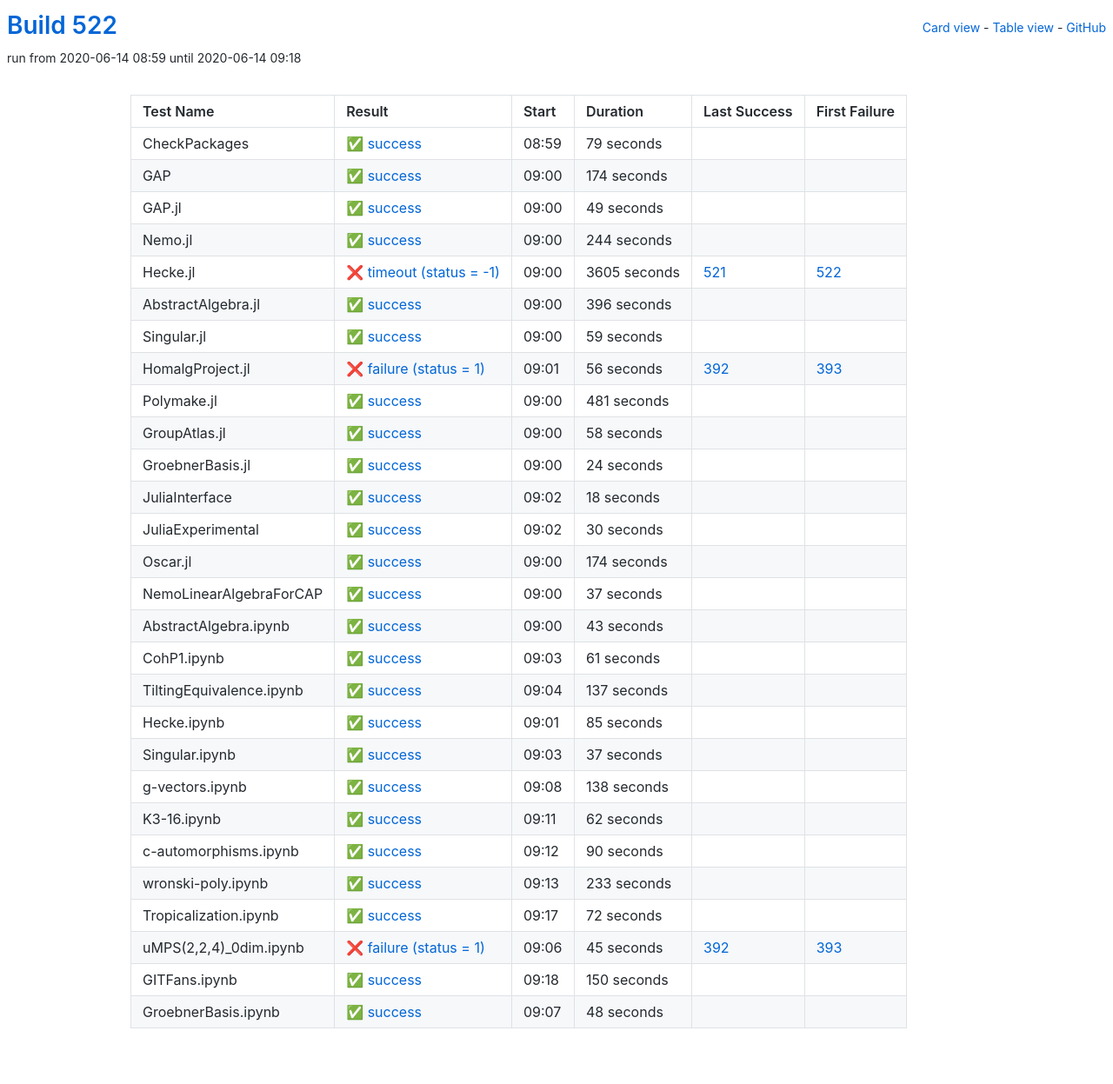
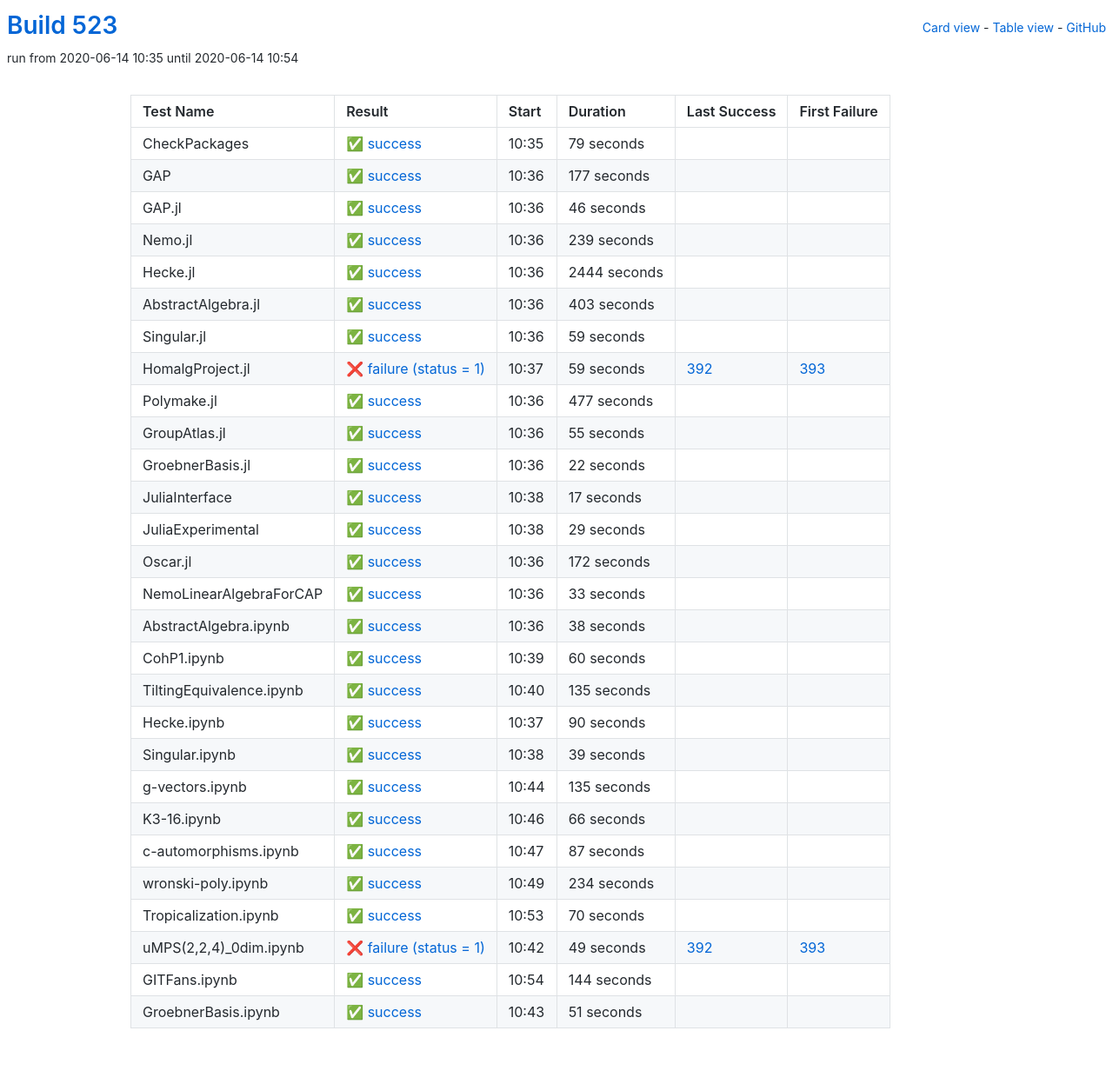
Before and after one commit to oscar-system/oscar-ci-status-1.4, a Jekyll site: the page built from table.html, in a window 1280 px wide. Shown: the whole page at 87% size. Built offline with Jekyll 4.4.1, drawn with Linux system fonts in a browser that asks for light colours.

Commit message:
Build #523

```diff
--- a/_data/ci.yml
+++ b/_data/ci.yml
@@ -1,6 +1,6 @@
 ---
-build: 522
-build_url: https://oscarci.mathematik.uni-kl.de/job/oscar-julia-1.4/522/
+build: 523
+build_url: https://oscarci.mathematik.uni-kl.de/job/oscar-julia-1.4/523/
 job: oscar-julia-1.4
 organization: oscar-system
 repo: oscar-ci-status-1.4
@@ -8,8 +8,8 @@ repourl: https://github.com/oscar-system/oscar-ci-status-1.4
 tests:
 - name: CheckPackages
   id: checkpackages
-  log: https://oscarci.mathematik.uni-kl.de/job/oscar-julia-1.4/522/artifact/logs/build-522/CheckPackages.log
-  start: 2020-06-14 08:59
+  log: https://oscarci.mathematik.uni-kl.de/job/oscar-julia-1.4/523/artifact/logs/build-523/CheckPackages.log
+  start: 2020-06-14 10:35
   success: true
   exitcode: 0
   status: success
@@ -20,68 +20,68 @@ tests:
   first_failure_url:
 - name: GAP
   id: gap
-  log: https://oscarci.mathematik.uni-kl.de/job/oscar-julia-1.4/522/artifact/logs/build-522/GAP.log
-  start: 2020-06-14 09:00
+  log: https://oscarci.mathematik.uni-kl.de/job/oscar-julia-1.4/523/artifact/logs/build-523/GAP.log
+  start: 2020-06-14 10:36
   success: true
   exitcode: 0
   status: success
-  duration: 174
+  duration: 177
   last_success: false
   last_success_url:
   first_failure: false
   first_failure_url:
 - name: GAP.jl
   id: gap-jl
-  log: https://oscarci.mathematik.uni-kl.de/job/oscar-julia-1.4/522/artifact/logs/build-522/GAP.jl.log
-  start: 2020-06-14 09:00
+  log: https://oscarci.mathematik.uni-kl.de/job/oscar-julia-1.4/523/artifact/logs/build-523/GAP.jl.log
+  start: 2020-06-14 10:36
   success: true
   exitcode: 0
   status: success
-  duration: 49
+  duration: 46
   last_success: false
   last_success_url:
   first_failure: false
   first_failure_url:
 - name: Nemo.jl
   id: nemo-jl
-  log: https://oscarci.mathematik.uni-kl.de/job/oscar-julia-1.4/522/artifact/logs/build-522/Nemo.jl.log
-  start: 2020-06-14 09:00
+  log: https://oscarci.mathematik.uni-kl.de/job/oscar-julia-1.4/523/artifact/logs/build-523/Nemo.jl.log
+  start: 2020-06-14 10:36
   success: true
   exitcode: 0
   status: success
-  duration: 244
+  duration: 239
   last_success: false
   last_success_url:
   first_failure: false
   first_failure_url:
 - name: Hecke.jl
   id: hecke-jl
-  log: https://oscarci.mathematik.uni-kl.de/job/oscar-julia-1.4/522/artifact/logs/build-522/Hecke.jl.log
-  start: 2020-06-14 09:00
-  success: false
-  exitcode: -1
-  status: timeout
-  duration: 3605
-  last_success: 521
-  last_success_url: https://oscarci.mathematik.uni-kl.de/job/oscar-julia-1.4/521/
-  first_failure: 522
-  first_failure_url: https://oscarci.mathematik.uni-kl.de/job/oscar-julia-1.4/522/
-- name: AbstractAlgebra.jl
-  id: abstractalgebra-jl
-  log: https://oscarci.mathematik.uni-kl.de/job/oscar-julia-1.4/522/artifact/logs/build-522/AbstractAlgebra.jl.log
-  start: 2020-06-14 09:00
+  log: https://oscarci.mathematik.uni-kl.de/job/oscar-julia-1.4/523/artifact/logs/build-523/Hecke.jl.log
+  start: 2020-06-14 10:36
   success: true
   exitcode: 0
   status: success
-  duration: 396
+  duration: 2444
+  last_success: false
+  last_success_url:
+  first_failure: false
+  first_failure_url:
+- name: AbstractAlgebra.jl
+  id: abstractalgebra-jl
+  log: https://oscarci.mathematik.uni-kl.de/job/oscar-julia-1.4/523/artifact/logs/build-523/AbstractAlgebra.jl.log
+  start: 2020-06-14 10:36
+  success: true
+  exitcode: 0
+  status: success
+  duration: 403
   last_success: false
   last_success_url:
   first_failure: false
   first_failure_url:
 - name: Singular.jl
   id: singular-jl
-  log: https://oscarci.mathematik.uni-kl.de/job/oscar-julia-1.4/522/artifact/logs/build-522/Singular.jl.log
-  start: 2020-06-14 09:00
+  log: https://oscarci.mathematik.uni-kl.de/job/oscar-julia-1.4/523/artifact/logs/build-523/Singular.jl.log
+  start: 2020-06-14 10:36
   success: true
   exitcode: 0
   status: success
@@ -92,188 +92,140 @@ tests:
   first_failure_url:
 - name: HomalgProject.jl
   id: homalgproject-jl
-  log: https://oscarci.mathematik.uni-kl.de/job/oscar-julia-1.4/522/artifact/logs/build-522/HomalgProject.jl.log
-  start: 2020-06-14 09:01
+  log: https://oscarci.mathematik.uni-kl.de/job/oscar-julia-1.4/523/artifact/logs/build-523/HomalgProject.jl.log
+  start: 2020-06-14 10:37
   success: false
   exitcode: 1
   status: failure
-  duration: 56
+  duration: 59
   last_success: 392
   last_success_url: https://oscarci.mathematik.uni-kl.de/job/oscar-julia-1.4/392/
   first_failure: 393
   first_failure_url: https://oscarci.mathematik.uni-kl.de/job/oscar-julia-1.4/393/
 - name: Polymake.jl
   id: polymake-jl
-  log: https://oscarci.mathematik.uni-kl.de/job/oscar-julia-1.4/522/artifact/logs/build-522/Polymake.jl.log
-  start: 2020-06-14 09:00
+  log: https://oscarci.mathematik.uni-kl.de/job/oscar-julia-1.4/523/artifact/logs/build-523/Polymake.jl.log
+  start: 2020-06-14 10:36
   success: true
   exitcode: 0
   status: success
-  duration: 481
+  duration: 477
   last_success: false
   last_success_url:
   first_failure: false
   first_failure_url:
 - name: GroupAtlas.jl
   id: groupatlas-jl
-  log: https://oscarci.mathematik.uni-kl.de/job/oscar-julia-1.4/522/artifact/logs/build-522/GroupAtlas.jl.log
-  start: 2020-06-14 09:00
+  log: https://oscarci.mathematik.uni-kl.de/job/oscar-julia-1.4/523/artifact/logs/build-523/GroupAtlas.jl.log
+  start: 2020-06-14 10:36
   success: true
   exitcode: 0
   status: success
-  duration: 58
+  duration: 55
   last_success: false
   last_success_url:
   first_failure: false
   first_failure_url:
 - name: GroebnerBasis.jl
   id: groebnerbasis-jl
-  log: https://oscarci.mathematik.uni-kl.de/job/oscar-julia-1.4/522/artifact/logs/build-522/GroebnerBasis.jl.log
-  start: 2020-06-14 09:00
+  log: https://oscarci.mathematik.uni-kl.de/job/oscar-julia-1.4/523/artifact/logs/build-523/GroebnerBasis.jl.log
+  start: 2020-06-14 10:36
   success: true
   exitcode: 0
   status: success
-  duration: 24
+  duration: 22
   last_success: false
   last_success_url:
   first_failure: false
   first_failure_url:
 - name: JuliaInterface
   id: juliainterface
-  log: https://oscarci.mathematik.uni-kl.de/job/oscar-julia-1.4/522/artifact/logs/build-522/JuliaInterface.log
-  start: 2020-06-14 09:02
+  log: https://oscarci.mathematik.uni-kl.de/job/oscar-julia-1.4/523/artifact/logs/build-523/JuliaInterface.log
+  start: 2020-06-14 10:38
   success: true
   exitcode: 0
   status: success
-  duration: 18
+  duration: 17
   last_success: false
   last_success_url:
   first_failure: false
   first_failure_url:
 - name: JuliaExperimental
   id: juliaexperimental
-  log: https://oscarci.mathematik.uni-kl.de/job/oscar-julia-1.4/522/artifact/logs/build-522/JuliaExperimental.log
-  start: 2020-06-14 09:02
+  log: https://oscarci.mathematik.uni-kl.de/job/oscar-julia-1.4/523/artifact/logs/build-523/JuliaExperimental.log
+  start: 2020-06-14 10:38
   success: true
   exitcode: 0
   status: success
-  duration: 30
+  duration: 29
   last_success: false
   last_success_url:
   first_failure: false
   first_failure_url:
 - name: Oscar.jl
   id: oscar-jl
-  log: https://oscarci.mathematik.uni-kl.de/job/oscar-julia-1.4/522/artifact/logs/build-522/Oscar.jl.log
-  start: 2020-06-14 09:00
+  log: https://oscarci.mathematik.uni-kl.de/job/oscar-julia-1.4/523/artifact/logs/build-523/Oscar.jl.log
+  start: 2020-06-14 10:36
   success: true
   exitcode: 0
   status: success
-  duration: 174
+  duration: 172
   last_success: false
   last_success_url:
   first_failure: false
   first_failure_url:
 - name: NemoLinearAlgebraForCAP
   id: nemolinearalgebraforcap
-  log: https://oscarci.mathematik.uni-kl.de/job/oscar-julia-1.4/522/artifact/logs/build-522/NemoLinearAlgebraForCAP.log
-  start: 2020-06-14 09:00
+  log: https://oscarci.mathematik.uni-kl.de/job/oscar-julia-1.4/523/artifact/logs/build-523/NemoLinearAlgebraForCAP.log
+  start: 2020-06-14 10:36
   success: true
   exitcode: 0
   status: success
-  duration: 37
+  duration: 33
   last_success: false
   last_success_url:
   first_failure: false
   first_failure_url:
 - name: AbstractAlgebra.ipynb
   id: abstractalgebra-ipynb
-  log: https://oscarci.mathematik.uni-kl.de/job/oscar-julia-1.4/522/artifact/logs/build-522/AbstractAlgebra.ipynb.log
-  start: 2020-06-14 09:00
+  log: https://oscarci.mathematik.uni-kl.de/job/oscar-julia-1.4/523/artifact/logs/build-523/AbstractAlgebra.ipynb.log
+  start: 2020-06-14 10:36
   success: true
   exitcode: 0
   status: success
-  duration: 43
+  duration: 38
   last_success: false
   last_success_url:
   first_failure: false
   first_failure_url:
 - name: CohP1.ipynb
   id: cohp1-ipynb
-  log: https://oscarci.mathematik.uni-kl.de/job/oscar-julia-1.4/522/artifact/logs/build-522/CohP1.ipynb.log
-  start: 2020-06-14 09:03
+  log: https://oscarci.mathematik.uni-kl.de/job/oscar-julia-1.4/523/artifact/logs/build-523/CohP1.ipynb.log
+  start: 2020-06-14 10:39
   success: true
   exitcode: 0
   status: success
-  duration: 61
+  duration: 60
   last_success: false
   last_success_url:
   first_failure: false
   first_failure_url:
 - name: TiltingEquivalence.ipynb
   id: tiltingequivalence-ipynb
-  log: https://oscarci.mathematik.uni-kl.de/job/oscar-julia-1.4/522/artifact/logs/build-522/TiltingEquivalence.ipynb.log
-  start: 2020-06-14 09:04
+  log: https://oscarci.mathematik.uni-kl.de/job/oscar-julia-1.4/523/artifact/logs/build-523/TiltingEquivalence.ipynb.log
+  start: 2020-06-14 10:40
   success: true
   exitcode: 0
   status: success
-  duration: 137
+  duration: 135
   last_success: false
   last_success_url:
   first_failure: false
   first_failure_url:
 - name: Hecke.ipynb
   id: hecke-ipynb
-  log: https://oscarci.mathematik.uni-kl.de/job/oscar-julia-1.4/522/artifact/logs/build-522/Hecke.ipynb.log
-  start: 2020-06-14 09:01
-  success: true
-  exitcode: 0
-  status: success
-  duration: 85
-  last_success: false
-  last_success_url:
-  first_failure: false
-  first_failure_url:
-- name: Singular.ipynb
-  id: singular-ipynb
-  log: https://oscarci.mathematik.uni-kl.de/job/oscar-julia-1.4/522/artifact/logs/build-522/Singular.ipynb.log
-  start: 2020-06-14 09:03
-  success: true
-  exitcode: 0
-  status: success
-  duration: 37
-  last_success: false
-  last_success_url:
-  first_failure: false
-  first_failure_url:
-- name: g-vectors.ipynb
-  id: g-vectors-ipynb
-  log: https://oscarci.mathematik.uni-kl.de/job/oscar-julia-1.4/522/artifact/logs/build-522/g-vectors.ipynb.log
-  start: 2020-06-14 09:08
-  success: true
-  exitcode: 0
-  status: success
-  duration: 138
-  last_success: false
-  last_success_url:
-  first_failure: false
-  first_failure_url:
-- name: K3-16.ipynb
-  id: k3-16-ipynb
-  log: https://oscarci.mathematik.uni-kl.de/job/oscar-julia-1.4/522/artifact/logs/build-522/K3-16.ipynb.log
-  start: 2020-06-14 09:11
-  success: true
-  exitcode: 0
-  status: success
-  duration: 62
-  last_success: false
-  last_success_url:
-  first_failure: false
-  first_failure_url:
-- name: c-automorphisms.ipynb
-  id: c-automorphisms-ipynb
-  log: https://oscarci.mathematik.uni-kl.de/job/oscar-julia-1.4/522/artifact/logs/build-522/c-automorphisms.ipynb.log
-  start: 2020-06-14 09:12
+  log: https://oscarci.mathematik.uni-kl.de/job/oscar-julia-1.4/523/artifact/logs/build-523/Hecke.ipynb.log
+  start: 2020-06-14 10:37
   success: true
   exitcode: 0
   status: success
@@ -282,62 +234,110 @@ tests:
   last_success_url:
   first_failure: false
   first_failure_url:
-- name: wronski-poly.ipynb
-  id: wronski-poly-ipynb
-  log: https://oscarci.mathematik.uni-kl.de/job/oscar-julia-1.4/522/artifact/logs/build-522/wronski-poly.ipynb.log
-  start: 2020-06-14 09:13
+- name: Singular.ipynb
+  id: singular-ipynb
+  log: https://oscarci.mathematik.uni-kl.de/job/oscar-julia-1.4/523/artifact/logs/build-523/Singular.ipynb.log
+  start: 2020-06-14 10:38
   success: true
   exitcode: 0
   status: success
-  duration: 233
+  duration: 39
+  last_success: false
+  last_success_url:
+  first_failure: false
+  first_failure_url:
+- name: g-vectors.ipynb
+  id: g-vectors-ipynb
+  log: https://oscarci.mathematik.uni-kl.de/job/oscar-julia-1.4/523/artifact/logs/build-523/g-vectors.ipynb.log
+  start: 2020-06-14 10:44
+  success: true
+  exitcode: 0
+  status: success
+  duration: 135
+  last_success: false
+  last_success_url:
+  first_failure: false
+  first_failure_url:
+- name: K3-16.ipynb
+  id: k3-16-ipynb
+  log: https://oscarci.mathematik.uni-kl.de/job/oscar-julia-1.4/523/artifact/logs/build-523/K3-16.ipynb.log
+  start: 2020-06-14 10:46
+  success: true
+  exitcode: 0
+  status: success
+  duration: 66
+  last_success: false
+  last_success_url:
+  first_failure: false
+  first_failure_url:
+- name: c-automorphisms.ipynb
+  id: c-automorphisms-ipynb
+  log: https://oscarci.mathematik.uni-kl.de/job/oscar-julia-1.4/523/artifact/logs/build-523/c-automorphisms.ipynb.log
+  start: 2020-06-14 10:47
+  success: true
+  exitcode: 0
+  status: success
+  duration: 87
+  last_success: false
+  last_success_url:
+  first_failure: false
+  first_failure_url:
+- name: wronski-poly.ipynb
+  id: wronski-poly-ipynb
+  log: https://oscarci.mathematik.uni-kl.de/job/oscar-julia-1.4/523/artifact/logs/build-523/wronski-poly.ipynb.log
+  start: 2020-06-14 10:49
+  success: true
+  exitcode: 0
+  status: success
+  duration: 234
   last_success: false
   last_success_url:
   first_failure: false
   first_failure_url:
 - name: Tropicalization.ipynb
   id: tropicalization-ipynb
-  log: https://oscarci.mathematik.uni-kl.de/job/oscar-julia-1.4/522/artifact/logs/build-522/Tropicalization.ipynb.log
-  start: 2020-06-14 09:17
+  log: https://oscarci.mathematik.uni-kl.de/job/oscar-julia-1.4/523/artifact/logs/build-523/Tropicalization.ipynb.log
+  start: 2020-06-14 10:53
   success: true
   exitcode: 0
   status: success
-  duration: 72
+  duration: 70
   last_success: false
   last_success_url:
   first_failure: false
   first_failure_url:
 - name: uMPS(2,2,4)_0dim.ipynb
   id: umps-2-2-4-0dim-ipynb
-  log: https://oscarci.mathematik.uni-kl.de/job/oscar-julia-1.4/522/artifact/logs/build-522/uMPS-2-2-4-_0dim.ipynb.log
-  start: 2020-06-14 09:06
+  log: https://oscarci.mathematik.uni-kl.de/job/oscar-julia-1.4/523/artifact/logs/build-523/uMPS-2-2-4-_0dim.ipynb.log
+  start: 2020-06-14 10:42
   success: false
   exitcode: 1
   status: failure
-  duration: 45
+  duration: 49
   last_success: 392
   last_success_url: https://oscarci.mathematik.uni-kl.de/job/oscar-julia-1.4/392/
   first_failure: 393
   first_failure_url: https://oscarci.mathematik.uni-kl.de/job/oscar-julia-1.4/393/
 - name: GITFans.ipynb
   id: gitfans-ipynb
-  log: https://oscarci.mathematik.uni-kl.de/job/oscar-julia-1.4/522/artifact/logs/build-522/GITFans.ipynb.log
-  start: 2020-06-14 09:18
+  log: https://oscarci.mathematik.uni-kl.de/job/oscar-julia-1.4/523/artifact/logs/build-523/GITFans.ipynb.log
+  start: 2020-06-14 10:54
   success: true
   exitcode: 0
   status: success
-  duration: 150
+  duration: 144
   last_success: false
   last_success_url:
   first_failure: false
   first_failure_url:
 - name: GroebnerBasis.ipynb
   id: groebnerbasis-ipynb
-  log: https://oscarci.mathematik.uni-kl.de/job/oscar-julia-1.4/522/artifact/logs/build-522/GroebnerBasis.ipynb.log
-  start: 2020-06-14 09:07
+  log: https://oscarci.mathematik.uni-kl.de/job/oscar-julia-1.4/523/artifact/logs/build-523/GroebnerBasis.ipynb.log
+  start: 2020-06-14 10:43
   success: true
   exitcode: 0
   status: success
-  duration: 48
+  duration: 51
   last_success: false
   last_success_url:
   first_failure: false
```
Also changed, not shown: README.md.
